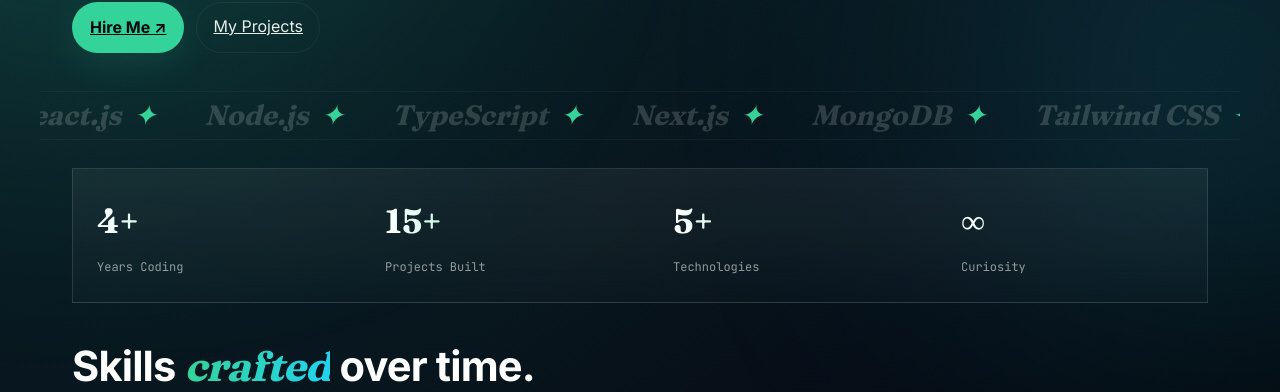
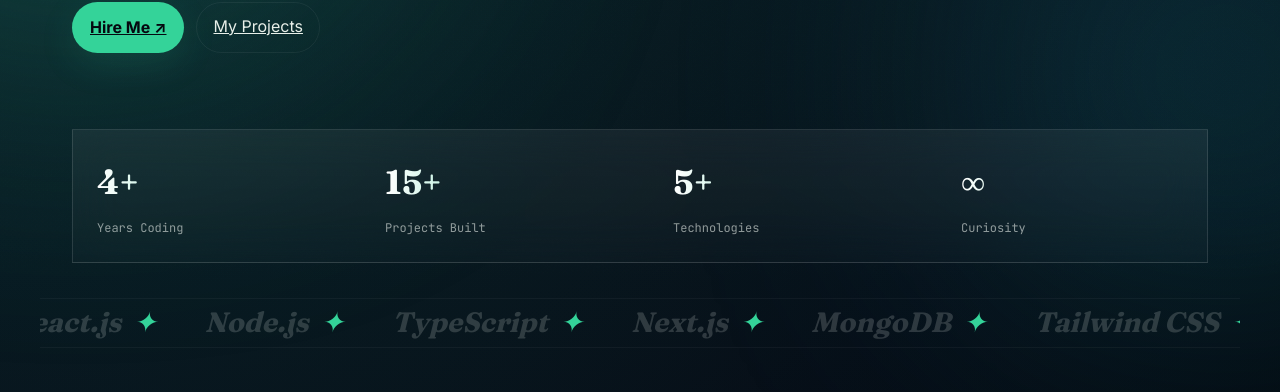
Before and after one commit to KavinduKHM/Personal-Portfolio, a React (Create React App) app in the folder frontend/: page /about in a window 1280 px wide. Shown: the part 526-918 px from the top of the page. Built offline with nearby package versions, Linux system fonts and the light colour scheme.

Commit message:
Update About.jsx

```diff
--- a/frontend/src/components/About.jsx
+++ b/frontend/src/components/About.jsx
@@ -50,16 +50,7 @@
         </div>
       </div>
 
-      <div className="container marquee" style={{marginTop:-10}}>
-        <div className="marquee-track" aria-hidden>
-          {['React.js','Node.js','TypeScript','Next.js','MongoDB','Tailwind CSS','Express.js','Java','Kotlin','Docker','Kubernetes','AWS','SpringBoot','PHP','SQL','Git','Figma','Postman'].map((t,i)=> (
-            <div key={i} className="marquee-item">{t} <span style={{color:'var(--accent)'}}>✦</span></div>
-          ))}
-          {['React.js','Node.js','TypeScript','Next.js','MongoDB','Tailwind CSS','Express.js','Java','Kotlin','Docker','Kubernetes','AWS','SpringBoot','PHP','SQL','Git','Figma','Postman'].map((t,i)=> (
-            <div key={'b'+i} className="marquee-item">{t} <span style={{color:'var(--accent)'}}>✦</span></div>
-          ))}
-        </div>
-      </div>
+
 
       <div className="container" style={{marginTop:28}}>
         <div className="glass-strong stats-strip">
@@ -70,6 +61,16 @@
         </div>
       </div>
 
+        <div className="container marquee" style={{marginTop:35}}>
+        <div className="marquee-track" aria-hidden>
+          {['React.js','Node.js','TypeScript','Next.js','MongoDB','Tailwind CSS','Express.js','Java','Kotlin','Docker','Kubernetes','AWS','SpringBoot','PHP','SQL','Git','Figma','Postman'].map((t,i)=> (
+            <div key={i} className="marquee-item">{t} <span style={{color:'var(--accent)'}}>✦</span></div>
+          ))}
+          {['React.js','Node.js','TypeScript','Next.js','MongoDB','Tailwind CSS','Express.js','Java','Kotlin','Docker','Kubernetes','AWS','SpringBoot','PHP','SQL','Git','Figma','Postman'].map((t,i)=> (
+            <div key={'b'+i} className="marquee-item">{t} <span style={{color:'var(--accent)'}}>✦</span></div>
+          ))}
+        </div>
+      </div>
 
 
       <div className="container" style={{marginTop:28}}>
```
